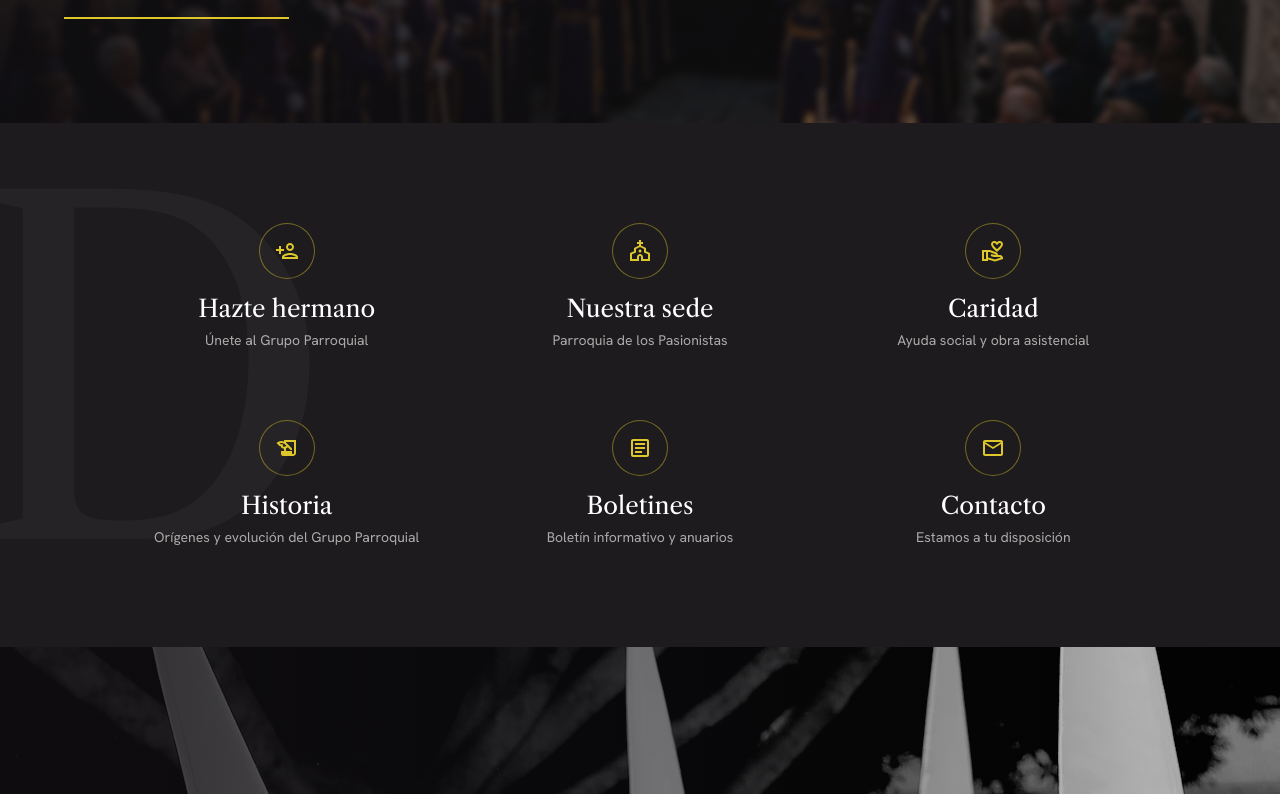
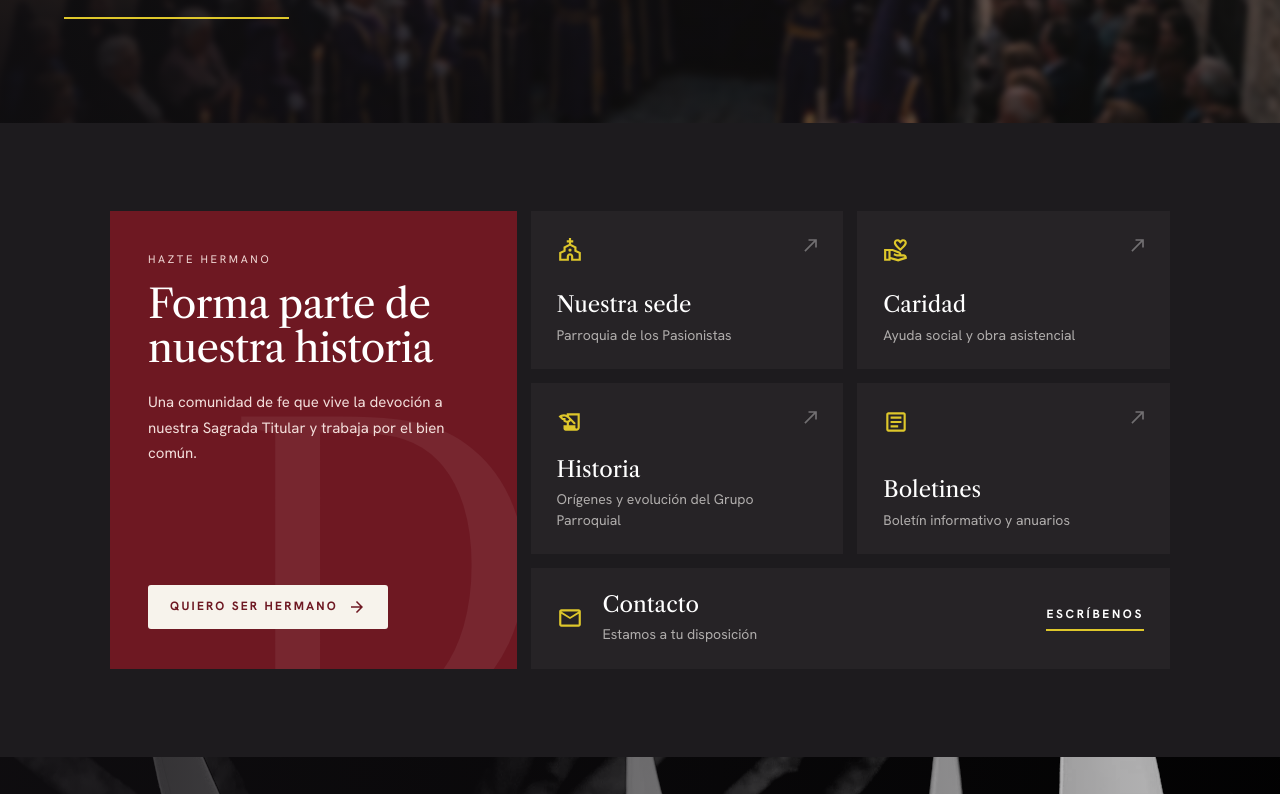
Before and after one commit to DavileSC/Desamparados, a React (Vite) app in the folder desamparados-web/: page / in a window 1280 px wide. Shown: the part 1566-2360 px from the top of the page. Built offline with nearby package versions, Linux system fonts and the light colour scheme; no server answers.

Commit message:
Rehacer los accesos directos de la portada como mosaico
Placa granate «Hazte hermano» con su botón y teselas oscuras para el resto de accesos, sobre tinta.

Co-Authored-By: Claude Opus 5 (1M context) <noreply@anthropic.com>
Claude-Session: https://claude.ai/code/session_01YAZqfUAZChMddDHfofdPGJ

```diff
--- a/desamparados-web/src/features/home/QuickAccess.tsx
+++ b/desamparados-web/src/features/home/QuickAccess.tsx
@@ -1,17 +1,18 @@
-import type { ReactNode } from 'react'
+import { useId, type ReactNode } from 'react'
 import { Box, Typography } from '@mui/material'
 import { Link } from 'react-router-dom'
 import PageContainer from '../../components/PageContainer'
 import AnimatedSection, { Revela } from '../../components/AnimatedSection'
-import PersonAddOutlinedIcon from '@mui/icons-material/PersonAddOutlined'
 import ChurchOutlinedIcon from '@mui/icons-material/ChurchOutlined'
 import VolunteerActivismOutlinedIcon from '@mui/icons-material/VolunteerActivismOutlined'
 import HistoryEduOutlinedIcon from '@mui/icons-material/HistoryEduOutlined'
 import ArticleOutlinedIcon from '@mui/icons-material/ArticleOutlined'
 import MailOutlinedIcon from '@mui/icons-material/MailOutlined'
 import PlayCircleOutlinedIcon from '@mui/icons-material/PlayCircleOutlined'
+import ArrowForwardIcon from '@mui/icons-material/ArrowForward'
+import NorthEastIcon from '@mui/icons-material/NorthEast'
 import { site } from '../../config/site'
-import { GOLD, SERIF, TINTA } from './estilos'
+import { GOLD, GRANATE, PAPEL, SERIF, TINTA, ceja } from './estilos'
 
 interface Acceso {
   icon: ReactNode
@@ -20,19 +21,125 @@ interface Acceso {
   href: string
 }
 
+// «Hazte hermano» abre el mosaico en su propia placa: captar hermanos es lo que
+// más importa de este bloque. El texto sale de la página de Hermanos.
+const HAZTE_HERMANO = {
+  href: '/hermanos/hazte-hermano',
+  ceja: 'Hazte hermano',
+  titulo: 'Forma parte de nuestra historia',
+  texto: 'Una comunidad de fe que vive la devoción a nuestra Sagrada Titular y trabaja por el bien común.',
+  boton: 'Quiero ser hermano',
+}
+
 // «Acceso de hermanos» no está aquí a propósito: el menú ya lo muestra siempre.
 // Tampoco la agenda ni el recorrido: tienen bloque propio en la portada, y los
 // accesos son para lo que no se ve en ella.
 const ACCESOS: Acceso[] = [
-  { icon: <PersonAddOutlinedIcon fontSize="inherit" />, title: 'Hazte hermano', description: 'Únete al Grupo Parroquial', href: '/hermanos/hazte-hermano' },
   { icon: <ChurchOutlinedIcon fontSize="inherit" />, title: 'Nuestra sede', description: 'Parroquia de los Pasionistas', href: '/corporacion/parroquia-pasionistas' },
   { icon: <VolunteerActivismOutlinedIcon fontSize="inherit" />, title: 'Caridad', description: 'Ayuda social y obra asistencial', href: '/corporacion/nuestros-fines/caridad' },
   { icon: <HistoryEduOutlinedIcon fontSize="inherit" />, title: 'Historia', description: 'Orígenes y evolución del Grupo Parroquial', href: '/corporacion/historia' },
   { icon: <ArticleOutlinedIcon fontSize="inherit" />, title: 'Boletines', description: 'Boletín informativo y anuarios', href: '/publicaciones/boletines' },
-  { icon: <MailOutlinedIcon fontSize="inherit" />, title: 'Contacto', description: 'Estamos a tu disposición', href: '/contacto' },
 ]
 
-function QuickItem({ icon, title, description, href }: Acceso) {
+const CONTACTO: Acceso = { icon: <MailOutlinedIcon fontSize="inherit" />, title: 'Contacto', description: 'Estamos a tu disposición', href: '/contacto' }
+
+const FONDO_TESELA = '#262326'
+
+function PlacaHazteHermano() {
+  const id = useId()
+
+  return (
+    <Box
+      component={Link}
+      to={HAZTE_HERMANO.href}
+      aria-labelledby={`${id}-ceja ${id}-titulo ${id}-boton`}
+      aria-describedby={`${id}-texto`}
+      sx={{
+        position: 'relative',
+        overflow: 'hidden',
+        '@supports (overflow: clip)': { overflow: 'clip' },
+        flex: 1,
+        display: 'flex',
+        flexDirection: 'column',
+        alignItems: 'flex-start',
+        p: { xs: '30px 24px 26px', md: '40px 38px' },
+        backgroundColor: GRANATE,
+        color: '#fff',
+        textDecoration: 'none',
+        transition: 'background-color .3s ease',
+        '@media (hover: hover)': {
+          '&:hover': { backgroundColor: '#7a1c27' },
+          '&:hover .placa-boton svg': { transform: 'translateX(4px)' },
+        },
+      }}
+    >
+      <Box
+        aria-hidden="true"
+        sx={{
+          position: 'absolute',
+          right: { xs: -24, md: -30 },
+          bottom: { xs: -80, md: -110 },
+          fontFamily: SERIF,
+          fontSize: { xs: 280, md: 400 },
+          lineHeight: 1,
+          color: 'rgba(255, 255, 255, 0.06)',
+          pointerEvents: 'none',
+          userSelect: 'none',
+        }}
+      >
+        D
+      </Box>
+      <Typography component="span" id={`${id}-ceja`} sx={{ ...ceja, position: 'relative', color: '#f1d9d6' }}>
+        {HAZTE_HERMANO.ceja}
+      </Typography>
+      <Typography
+        component="span"
+        id={`${id}-titulo`}
+        sx={{ position: 'relative', display: 'block', maxWidth: 320, fontFamily: SERIF, fontSize: { xs: 30, md: 40 }, lineHeight: 1.1, letterSpacing: '-0.015em' }}
+      >
+        {HAZTE_HERMANO.titulo}
+      </Typography>
+      <Typography
+        component="span"
+        id={`${id}-texto`}
+        sx={{ position: 'relative', display: 'block', maxWidth: 320, mt: { xs: 1.75, md: 2.5 }, mb: { xs: 3, md: 4 }, fontSize: { xs: 14, md: 15 }, lineHeight: 1.7, color: '#f3dedb' }}
+      >
+        {HAZTE_HERMANO.texto}
+      </Typography>
+      <Box
+        component="span"
+        id={`${id}-boton`}
+        className="placa-boton"
+        sx={{
+          position: 'relative',
+          mt: { md: 'auto' },
+          alignSelf: { xs: 'stretch', md: 'flex-start' },
+          display: 'inline-flex',
+          alignItems: 'center',
+          justifyContent: 'center',
+          gap: 1.25,
+          minHeight: 44,
+          px: 2.75,
+          py: 1.5,
+          borderRadius: '3px',
+          backgroundColor: PAPEL,
+          color: GRANATE,
+          fontSize: 12,
+          fontWeight: 700,
+          letterSpacing: '0.18em',
+          textTransform: 'uppercase',
+          whiteSpace: 'nowrap',
+          '& svg': { fontSize: 18, transition: 'transform .25s ease' },
+        }}
+      >
+        {HAZTE_HERMANO.boton} <ArrowForwardIcon aria-hidden="true" />
+      </Box>
+    </Box>
+  )
+}
+
+/** Tesela del mosaico. La ancha ocupa una fila entera y cambia la flecha por «Escríbenos». */
+function Tesela({ icon, title, description, href, ancha }: Acceso & { ancha: boolean }) {
   const externo = href.startsWith('http')
 
   return (
@@ -40,44 +147,37 @@ function QuickItem({ icon, title, description, href }: Acceso) {
       component={externo ? 'a' : Link}
       {...(externo ? { href, target: '_blank', rel: 'noopener noreferrer' } : { to: href })}
       sx={{
+        position: 'relative',
+        flex: 1,
         display: 'flex',
-        flexDirection: 'column',
-        alignItems: 'center',
-        textAlign: 'center',
-        height: '100%',
-        px: 1.5,
-        py: { xs: 2.25, md: 1.5 },
-        borderRadius: '8px',
+        flexDirection: ancha ? 'row' : 'column',
+        alignItems: ancha ? 'center' : 'stretch',
+        gap: ancha ? { xs: 1.75, md: 2.5 } : 0,
+        minHeight: ancha ? 0 : { xs: 140, md: 158 },
+        p: ancha ? { xs: '20px 16px', md: '24px 26px' } : { xs: '18px 16px 16px', md: '26px 26px 24px' },
+        backgroundColor: FONDO_TESELA,
         color: 'inherit',
         textDecoration: 'none',
+        transition: 'background-color .3s ease',
         '@media (hover: hover)': {
-          '&:hover .quick-icon': { backgroundColor: 'rgba(222, 199, 43, 0.14)', boxShadow: `inset 0 0 0 1px ${GOLD}` },
-          '&:hover .quick-title': { color: GOLD },
+          '&:hover': { backgroundColor: '#2f2b2f' },
+          '&:hover .tesela-titulo, &:hover .tesela-cta': { color: GOLD },
+          '&:hover .tesela-flecha': { color: GOLD, transform: 'translate(3px, -3px)' },
         },
       }}
     >
       <Box
-        className="quick-icon"
+        component="span"
         aria-hidden="true"
-        sx={{
-          width: { xs: 48, md: 56 },
-          height: { xs: 48, md: 56 },
-          mb: 2,
-          borderRadius: '50%',
-          display: 'grid',
-          placeItems: 'center',
-          fontSize: { xs: 22, md: 24 },
-          color: GOLD,
-          boxShadow: 'inset 0 0 0 1px rgba(222, 199, 43, 0.45)',
-          transition: 'background-color .3s ease, box-shadow .3s ease',
-        }}
+        sx={{ display: 'flex', color: GOLD, fontSize: { xs: 22, md: 26 }, ...(ancha ? {} : { mb: 'auto', pb: { xs: 2.25, md: 2.75 } }) }}
       >
         {icon}
       </Box>
+      <Box component="span" sx={{ display: 'block', flex: ancha ? 1 : 'none' }}>
         <Typography
           component="span"
-        className="quick-title"
-        sx={{ display: 'block', fontFamily: SERIF, fontSize: { xs: 18, md: 24 }, lineHeight: 1.2, color: '#fff', mb: 0.75, transition: 'color .3s ease' }}
+          className="tesela-titulo"
+          sx={{ display: 'block', fontFamily: SERIF, fontSize: { xs: 18, md: 22 }, lineHeight: 1.2, color: '#fff', mb: 0.75, transition: 'color .3s ease' }}
         >
           {title}
         </Typography>
@@ -85,45 +185,55 @@ function QuickItem({ icon, title, description, href }: Acceso) {
           {description}
         </Typography>
       </Box>
+      {externo && <span className="home-visually-hidden"> (nueva pestaña)</span>}
+      {ancha ? (
+        <Box
+          component="span"
+          aria-hidden="true"
+          className="tesela-cta"
+          sx={{ pb: '5px', borderBottom: `2px solid ${GOLD}`, color: '#fff', fontSize: 12, fontWeight: 700, letterSpacing: '0.22em', textTransform: 'uppercase', whiteSpace: 'nowrap', transition: 'color .3s ease' }}
+        >
+          Escríbenos
+        </Box>
+      ) : (
+        <NorthEastIcon
+          aria-hidden="true"
+          className="tesela-flecha"
+          sx={{
+            position: 'absolute',
+            top: { xs: 16, md: 24 },
+            right: { xs: 14, md: 22 },
+            fontSize: { xs: 16, md: 20 },
+            color: 'rgba(255, 255, 255, 0.35)',
+            transition: 'color .3s ease, transform .3s ease',
+          }}
+        />
+      )}
+    </Box>
   )
 }
 
-/** Accesos directos: bloque de tinta sin foto, con la «D» de Desamparados como marca de agua. */
+/** Accesos directos: mosaico sobre tinta con «Hazte hermano» destacado en granate. */
 export default function QuickAccess() {
-  const accesos: Acceso[] = site.redes.youtube
-    ? [...ACCESOS, { icon: <PlayCircleOutlinedIcon fontSize="inherit" />, title: 'Canal de YouTube', description: 'Vídeos y retransmisiones', href: site.redes.youtube }]
-    : ACCESOS
+  const teselas: Acceso[] = [
+    ...ACCESOS,
+    ...(site.redes.youtube
+      ? [{ icon: <PlayCircleOutlinedIcon fontSize="inherit" />, title: 'Canal de YouTube', description: 'Vídeos y retransmisiones', href: site.redes.youtube }]
+      : []),
+    CONTACTO,
+  ]
+  // Las teselas van de dos en dos junto a la placa; si son impares, la última
+  // (Contacto) se estira a la fila entera para no dejar hueco.
+  const filas = Math.ceil(teselas.length / 2)
+  const ultimaAncha = teselas.length % 2 === 1
 
   return (
     <AnimatedSection
       cascada
       aria-labelledby="quick-access-title"
-      sx={{
-        position: 'relative',
-        overflow: 'hidden',
-        '@supports (overflow: clip)': { overflow: 'clip' },
-        py: { xs: 8, md: 11 },
-        backgroundColor: TINTA,
-      }}
+      sx={{ py: { xs: 7, md: 11 }, backgroundColor: TINTA }}
     >
-      <Box
-        aria-hidden="true"
-        sx={{
-          position: 'absolute',
-          left: { xs: -24, md: -38 },
-          top: '50%',
-          transform: 'translateY(-52%)',
-          fontFamily: SERIF,
-          fontSize: { xs: 300, md: 460 },
-          lineHeight: 1,
-          color: 'rgba(255, 255, 255, 0.035)',
-          pointerEvents: 'none',
-          userSelect: 'none',
-        }}
-      >
-        D
-      </Box>
-      <PageContainer sx={{ position: 'relative' }}>
+      <PageContainer>
         <Typography id="quick-access-title" component="h2" className="home-visually-hidden">
           Accesos directos
         </Typography>
@@ -131,14 +241,33 @@ export default function QuickAccess() {
           component="ul"
           role="list"
           aria-labelledby="quick-access-title"
-          sx={{ listStyle: 'none', m: 0, p: 0, display: 'flex', flexWrap: 'wrap', justifyContent: 'center', rowGap: { xs: 1, md: 5.75 }, maxWidth: 1060, mx: 'auto' }}
+          sx={{
+            listStyle: 'none',
+            m: 0,
+            p: 0,
+            display: 'grid',
+            gridTemplateColumns: { xs: '1fr 1fr', md: '1.3fr 1fr 1fr' },
+            gap: { xs: 1.25, md: 1.75 },
+            maxWidth: 1060,
+            mx: 'auto',
+          }}
         >
-          {accesos.map((acceso, i) => (
-            // Tres por fila en escritorio y dos en móvil; si sobra alguno, queda centrado.
-            <Revela as="li" key={acceso.href} orden={i} sx={{ flex: { xs: '0 0 50%', md: '0 0 33.333%' } }}>
-              <QuickItem {...acceso} />
+          <Revela as="li" sx={{ display: 'flex', gridColumn: { xs: '1 / -1', md: '1' }, gridRow: { md: `1 / span ${filas}` } }}>
+            <PlacaHazteHermano />
           </Revela>
-          ))}
+          {teselas.map((acceso, i) => {
+            const ancha = ultimaAncha && i === teselas.length - 1
+            return (
+              <Revela
+                as="li"
+                key={acceso.href}
+                orden={i + 1}
+                sx={{ display: 'flex', ...(ancha ? { gridColumn: { xs: '1 / -1', md: '2 / -1' } } : {}) }}
+              >
+                <Tesela {...acceso} ancha={ancha} />
+              </Revela>
+            )
+          })}
         </Box>
       </PageContainer>
     </AnimatedSection>
```
Also changed, not shown: 1 other file (tests, documents, lock files or other folders). Lines whose indentation alone changed are shown as unchanged.
